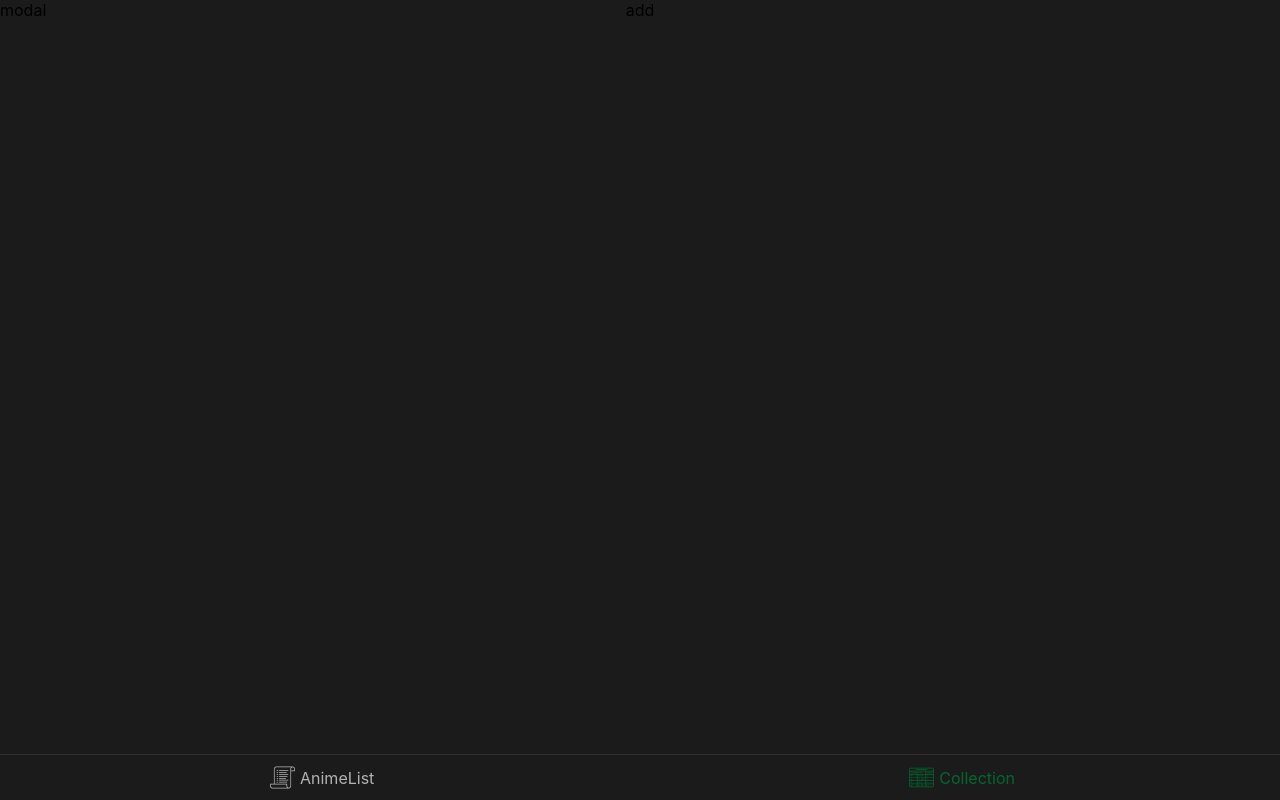
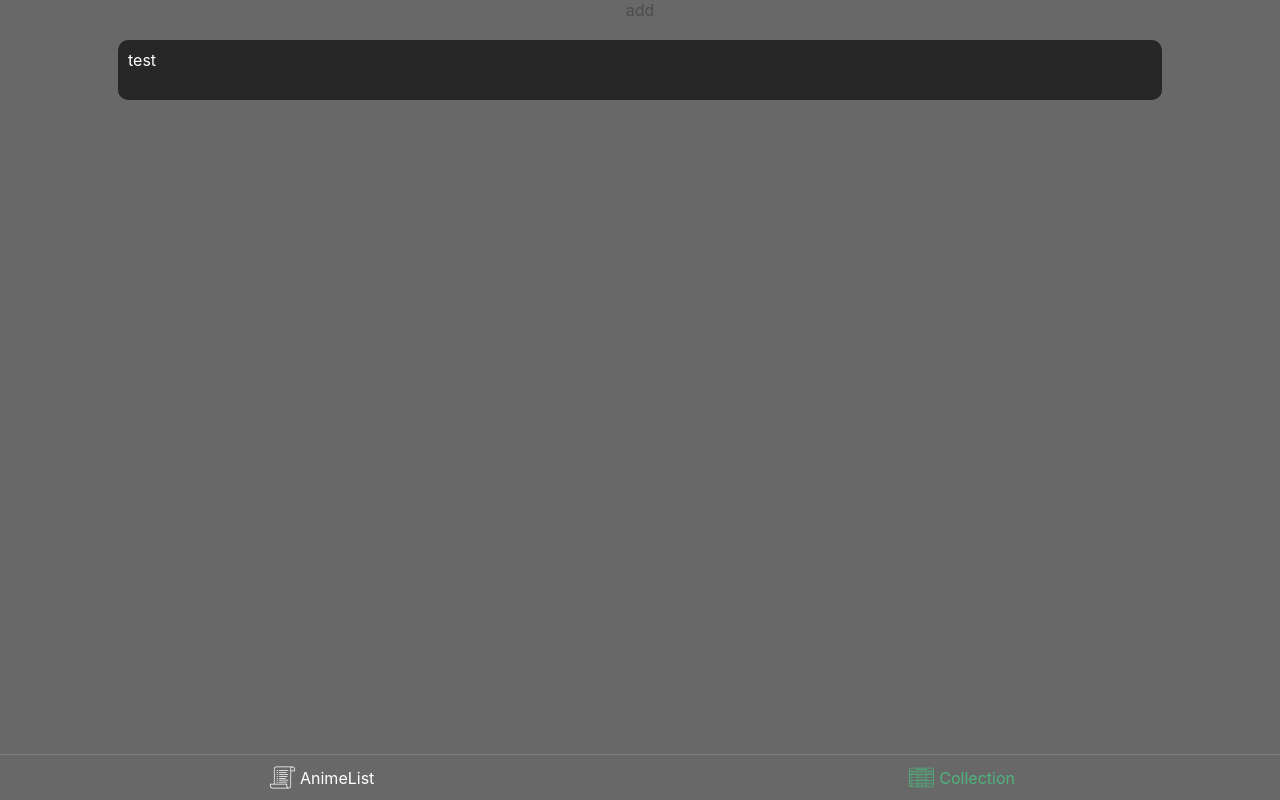
Before and after one commit to wandasyahputra/animelist, a React (Create React App) app: page /collection in a window 1280 px wide. Built offline with nearby package versions, Linux system fonts and the light colour scheme.

Commit message:
prepare modal

```diff
--- /dev/null
+++ b/src/assets/var.ts
@@ -0,0 +1,2 @@
+export const backgroundColor = 'rgb(39, 39, 39)'
+export const textColor = 'white'
--- a/src/components/itemThumbnail/itemThumbnail.tsx
+++ b/src/components/itemThumbnail/itemThumbnail.tsx
@@ -1,6 +1,7 @@
 import React from 'react'
 import { css } from '@emotion/css'
 import { ItemThumbnailProps } from './itemThumbnail.types'
+import { textColor } from '../../assets/var'
 
 function ItemThumbnail({
   episode,
@@ -27,7 +28,7 @@ function ItemThumbnail({
     }
     .information {
       position: absolute;
-      color: white;
+      color: ${textColor};
       top: 0px;
       height: 100%;
       width: 100%;
--- a/src/components/modal/modal.tsx
+++ b/src/components/modal/modal.tsx
@@ -1,30 +1,77 @@
-import React from 'react'
+import React, {MouseEvent} from 'react'
 import { css } from '@emotion/css'
 import ReactDOM from 'react-dom'
+import { ModalPortalProps, ModalProps } from './modal.types'
+import { backgroundColor, textColor } from '../../assets/var'
 
-function Modal () {
+function Modal({
+  show,
+  children,
+  close
+}:ModalProps):React.ReactElement<ModalPortalProps> {
+  const [modalCName, setModalCName] = React.useState<string>('')
+  const [showModal, setShowModal] = React.useState<boolean>(false)
   const modalStyle = css`
     position: fixed;
     top: 0px;
     left: 0px;
     width: 100%;
     height: 100%;
-  background: rgba(0,0,0,0.3)
+    transition: .3s;
+    opacity: 0;
+    background: rgba(255,255,255,0.3);
+    .modalContainer {
+      position: absolute;
+      width: 80%;
+      height: 40px;
+      background-color: ${backgroundColor};
+      color: ${textColor};
+      left: calc(10% - 10px);
+      top: 40px;
+      border-radius: 10px;
+      padding: 10px;
+    }
+    &.show {
+      opacity: 1
+    }
   `
+  React.useEffect(() => {
+    if(show) {
+      setShowModal(true)
+      setTimeout(()=> {
+        setModalCName('show')
+      },10)
+    } else {
+      setModalCName('')
+      setTimeout(() => {
+        setShowModal(false)
+      }, 300)
+    }
+  },[show])
+
+  function handleClickOutside(e:MouseEvent ) {
+    if (e.target === e.currentTarget) {
+      close(false)
+    }
+  }
 
   return (
     <ModalPortal>
-      <div className={modalStyle}>
-        modal
+      {showModal && (
+        <div className={`${modalCName} ${modalStyle}`} onClick={handleClickOutside}>
+          <div className='modalContainer'>
+            {children}
           </div>
+        </div>
+      )}
     </ModalPortal>
   )
 }
 
-function ModalPortal(props: { children: string | number | boolean | React.ReactElement<any, string | React.JSXElementConstructor<any>> | React.ReactFragment | React.ReactPortal | null | undefined }) {
+function ModalPortal({ children }: ModalPortalProps):React.ReactElement<ModalPortalProps> {
   const root = document.getElementsByTagName('body')[0]
   return ReactDOM.createPortal(
-    props.children,
+    children,
     root
   )
 }
--- a/src/pages/collection.tsx
+++ b/src/pages/collection.tsx
@@ -2,11 +2,6 @@ import React from 'react'
 import ItemThumbnail from '../components/itemThumbnail/itemThumbnail';
 import { css } from '@emotion/css'
 import Modal from '../components/modal/modal';
-
-interface AnimeOption {
-  page: number;
-  perPage: number;
-}
 
 interface CollectionProp {
   title: string;
@@ -17,17 +12,15 @@ interface CollectionProp {
 
 function CollectionList() {
   const [data, setData] = React.useState<Array<CollectionProp>>([])
-  const [showModal, setShowModal] = React.useState<Boolean>(false)
+  const [showModal, setShowModal] = React.useState<boolean>(true)
 
   function getCollection() {
     const collection = localStorage.getItem('collectionList') !== null ?
       localStorage.getItem('collectionList') as string : '[]'
     setData(JSON.parse(collection))
   }
-  function toggleModal() {
-    setShowModal((prev) => {
-      return !prev
-    })
+  function toggleModal(value:boolean) {
+    setShowModal(value)
   }
 
   React.useEffect(() => {
@@ -39,8 +32,13 @@ function CollectionList() {
   `
   return (
     <div className={collectionListStyle}>
-      <Modal />
-      <div onClick={toggleModal}>add</div>
+      <Modal
+        show={showModal}
+        close={toggleModal}
+      >
+        test
+      </Modal>
+      <div onClick={()=> toggleModal(true)}>add</div>
       {data.map(item =>
         <ItemThumbnail
           episode={item.numberIn}
```
Also changed, not shown: src/components/modal/modal.types.ts (added, +9 -0 lines). Lines whose indentation alone changed are shown as unchanged.
